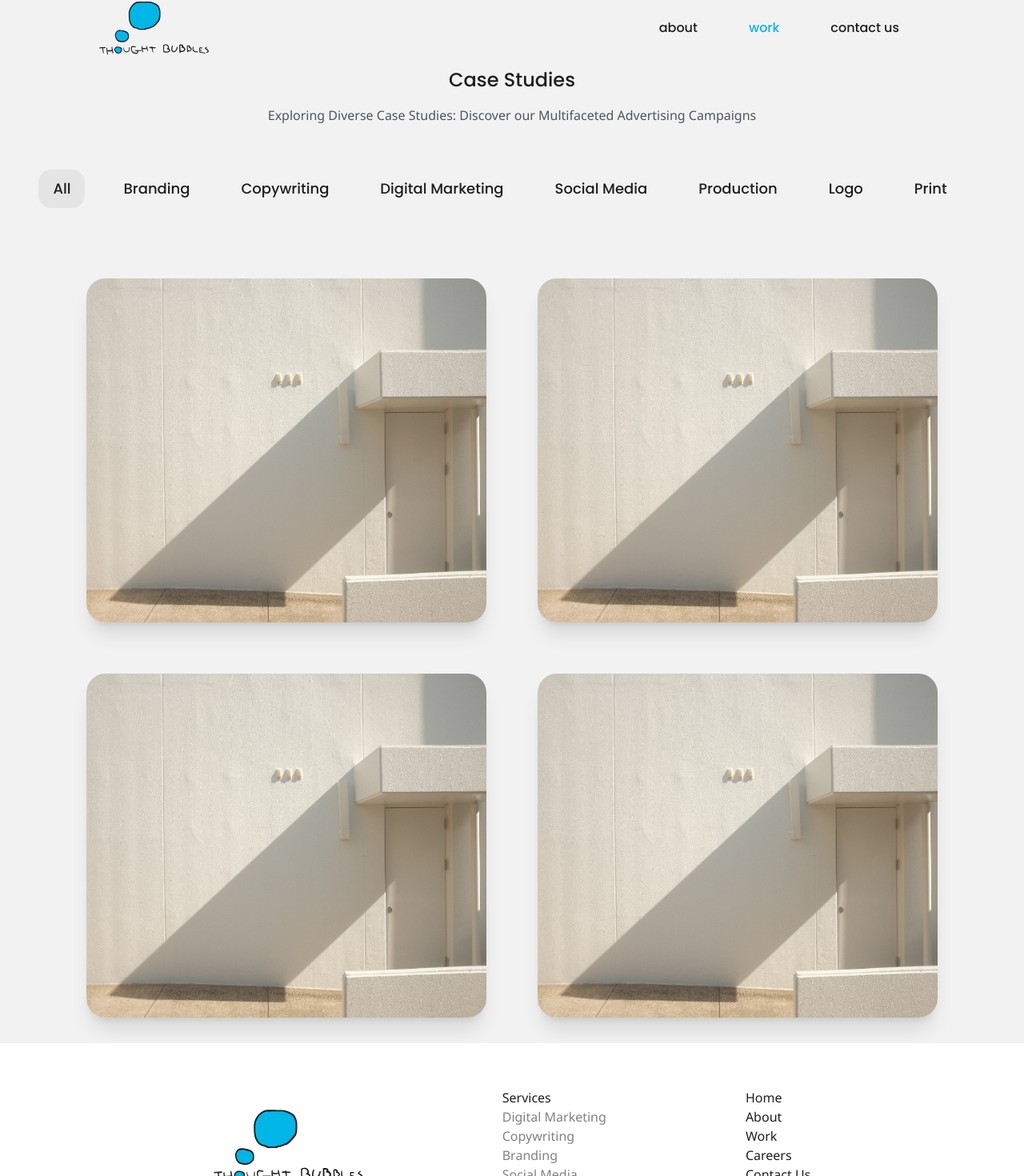
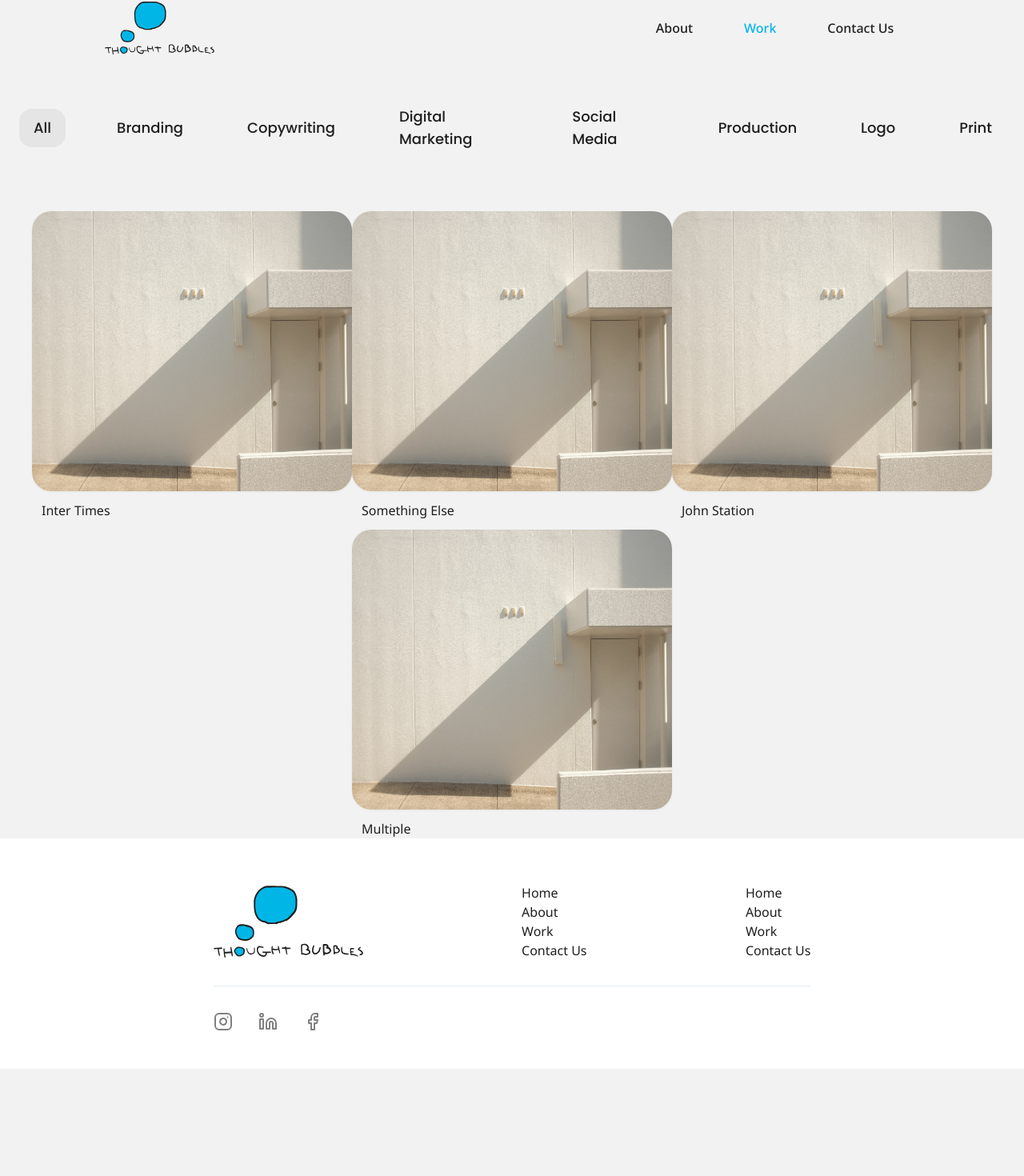
Before and after one commit to vatsalmotiani/thought-bubbles, a Next.js app: page /work/all in a window 1280 px wide. Shown: the part 30-1500 px from the top of the page at 80% size. After the commit the page ends 1366 px from the top, so only its background shows below. Built offline with nearby package versions, Linux system fonts and the light colour scheme.

Commit message:
UI tweaks

```diff
--- /dev/null
+++ b/src/app/contact-us/page.jsx
@@ -0,0 +1,7 @@
+export default function page() {
+  return (
+    <div>
+      <h1>Contact Us</h1>
+    </div>
+  );
+}
--- a/src/app/work/[category]/layout.jsx
+++ b/src/app/work/[category]/layout.jsx
@@ -11,7 +11,7 @@ export function NavigationService({ services, pathname }) {
       <>
         <Link
           href='/work/all'
-          className={`text-tb-black font-poppins font-medium text-lg me-8 px-4 py-2  duration-300 ${pathname === "/work/all" ? "bg-neutral-200 rounded-2xl  border-2 border-neutral-200 " : "hover:text-tb-body"}`}
+          className={`text-tb-black font-poppins font-medium text-lg mx-6 px-4 py-2  duration-300 ${pathname === "/work/all" ? "bg-neutral-200 rounded-2xl  border-2 border-neutral-200 " : "hover:text-tb-body"}`}
         >
           All
         </Link>
@@ -20,7 +20,7 @@ export function NavigationService({ services, pathname }) {
             <Link
               href={`/work/${slugify(service)}`}
               key={i}
-              className={`text-tb-black font-poppins font-medium text-lg me-8 px-4 py-2  duration-300 ${pathname === `/work/${slugify(service)}` ? "bg-neutral-200 rounded-2xl  border-2 border-neutral-200 " : "hover:text-tb-body"}`}
+              className={`text-tb-black font-poppins font-medium text-lg mx-6 px-4 py-2  duration-300 ${pathname === `/work/${slugify(service)}` ? "bg-neutral-200 rounded-2xl  border-2 border-neutral-200 " : "hover:text-tb-body"}`}
             >
               {service}
             </Link>
@@ -37,10 +37,10 @@ export default function CategoryLayout({ children, params }) {
   return (
     <div className=''>
       {/* <Jumbotron img={{ src: "/assets/JumboDes2.svg", width: 300, height: 181, alt: "Think Different - Thought Bubbles" }} /> */}
-      <Title
+      {/* <Title
         heading='Case Studies'
         subheading='Exploring Diverse Case Studies: Discover our Multifaceted Advertising Campaigns'
-      />
+      /> */}
       <div className='flex my-14 justify-center items-center'>
         <NavigationService
           services={serviceList}
--- a/src/app/work/[category]/page.jsx
+++ b/src/app/work/[category]/page.jsx
@@ -2,6 +2,7 @@ import CaseLarge from "@/components/CaseLarge";
 import { slugify, slugifyList } from "@/lib/utils";
 import caseList from "@/data/caseList";
 import CaseCard from "@/components/CaseCard";
+import CaseSmall from "@/components/CaseSmall";
 
 export default function WorkCase({ params }) {
   const cat = params.category;
@@ -12,7 +13,7 @@ export default function WorkCase({ params }) {
             .filter((caseStudy) => slugifyList(caseStudy.category).includes(cat))
             .map((filteredCase) => {
               return (
-                <CaseCard
+                <CaseSmall
                   key={filteredCase.id}
                   caseStudy={filteredCase}
                 />
@@ -24,7 +25,7 @@ export default function WorkCase({ params }) {
             })
         : caseList.map((filteredCase) => {
             return (
-              <CaseCard
+              <CaseSmall
                 key={filteredCase.id}
                 caseStudy={filteredCase}
               />
--- a/src/app/work/cases/[case]/layout.jsx
+++ b/src/app/work/cases/[case]/layout.jsx
@@ -33,7 +33,7 @@ export function Banner({ name, category, img, client }) {
             height='0'
             width='0'
             sizes='100vw'
-            className='h-auto w-[120px]'
+            className='h-auto w-[160px]'
           />
           <p className=' mt-4 text-tb-body text-base'>{client.name}</p>
         </div>
@@ -55,9 +55,9 @@ export function Banner({ name, category, img, client }) {
           height='0'
           width='0'
           sizes='100vw'
-          className='rounded-4xl h-[430px] w-[500px] z-10  col-start-1 row-start-1'
+          className='rounded-4xl h-[400px] w-[800px] z-10  col-start-1 row-start-1'
         />
-        <div className='col-start-1 row-start-1 bg-gradient-to-r from-sky-300 to-tb-blue ms-4 mt-4 rounded-4xl h-[430px] w-[500px]' />
+        <div className='col-start-1 row-start-1 bg-gradient-to-r from-sky-300 to-tb-blue ms-4 mt-4 rounded-4xl h-[400px] w-[800px]' />
       </div>
     </div>
   );
@@ -82,7 +82,7 @@ export function Navigation({ name, pathname }) {
   );
 }
 
-export function RelatedCases() {
+export function RelatedCases({ name }) {
   return (
     <div className='flex flex-col'>
       <p className='font-poppins text-tb-black text-2xl  pb-4'>Checkout Other Case Studies</p>
@@ -132,7 +132,7 @@ export default function CaseLayout({ children, params }) {
 
           {children}
           <hr className='my-8 border-1  border-gray-300' />
-          <RelatedCases />
+          <RelatedCases name={name} />
         </div>
       </div>
     </section>
--- a/src/components/CaseSmall.jsx
+++ b/src/components/CaseSmall.jsx
@@ -8,15 +8,17 @@ export default function CaseSmall({ caseStudy }) {
       <Link href={`/work/cases/${slugify(caseStudy.name)}`}>
         <Image
           src={caseStudy.img}
-          height={300}
-          width={350}
+          height={0}
+          width={0}
+          sizes='100vw'
           alt={caseStudy.name}
-          className='my-3 border-b-8 duration-300 rounded-3xl border-sky-300 hover:border-tb-blue drop-shadow-sm'
+          className='h-[350px] w-[400px] my-3 drop-shadow-sm duration-300 rounded-3xl'
         />
       </Link>
 
-      <p className='ps-3  font-poppins text-tb-black font-medium text-lg'>{caseStudy.name}</p>
-      <p className=' ps-3 text-gray-400'>{caseStudy.category.join(", ")}</p>
+      <p className='ps-3 text-tb-black'>{caseStudy.name}</p>
+
+      {/* <p className=' ps-3 text-gray-400'>{caseStudy.category.join(", ")}</p> */}
       {/* <p className=' ps-3 text-tb-body'>{caseStudy.shortDescription}</p> */}
     </div>
   );
--- a/src/components/Footer.jsx
+++ b/src/components/Footer.jsx
@@ -1,11 +1,10 @@
 import Image from "next/image";
 import Link from "next/link";
 import { Instagram, Linkedin, Facebook } from "react-feather"; // ICONS
-// FONT
 
 export default function Footer() {
   return (
-    <div className='h-96 bg-white flex flex-col justify-between px-20 py-14 items-center'>
+    <div className='h-72 bg-white flex flex-col justify-between px-20 py-14 items-center'>
       <div className='flex justify-between pb-8 w-2/3'>
         <Image
           width='187'
@@ -15,13 +14,33 @@ export default function Footer() {
           src='/tb-logo.svg'
           alt='Thought Bubbles Logo'
         />
-        <div className=' flex flex-col '>
-          <p className='text-tb-black'>Services</p>
-          <p className='text-tb-body hover:text-tb-blue duration-300'>Digital Marketing</p>
-          <p className='text-tb-body hover:text-tb-blue duration-300'>Copywriting</p>
-          <p className='text-tb-body hover:text-tb-blue duration-300'>Branding</p>
-          <p className='text-tb-body hover:text-tb-blue duration-300'>Social Media</p>
-          <p className='text-tb-body hover:text-tb-blue duration-300'>Production</p>
+
+        <div className='text-tb-black flex flex-col'>
+          <Link
+            href='/'
+            className='hover:text-tb-blue  duration-300 '
+          >
+            Home
+          </Link>
+          <Link
+            href='/about'
+            className='hover:text-tb-blue  duration-300 '
+          >
+            About
+          </Link>
+          <Link
+            href='/work/all'
+            className='hover:text-tb-blue  duration-300 '
+          >
+            Work
+          </Link>
+
+          <Link
+            href='/contact-us'
+            className='hover:text-tb-blue  duration-300 '
+          >
+            Contact Us
+          </Link>
         </div>
         <div className=' text-tb-black flex flex-col'>
           <Link
@@ -42,12 +61,7 @@ export default function Footer() {
           >
             Work
           </Link>
-          <Link
-            href='/careers'
-            className='hover:text-tb-blue  duration-300 '
-          >
-            Careers
-          </Link>
+
           <Link
             href='/contact-us'
             className='hover:text-tb-blue  duration-300 '
--- a/src/components/Navbar.jsx
+++ b/src/components/Navbar.jsx
@@ -24,7 +24,7 @@ export default function Navbar() {
     },
   ];
   return (
-    <div className='flex w-[1080px] justify-between items-center px-6 pt-8'>
+    <div className='flex w-5/6 justify-between items-center px-6 pt-8'>
       <Link href='/'>
         <Image
           src='/tb-logo.svg'
@@ -36,7 +36,7 @@ export default function Navbar() {
         />
       </Link>
 
-      <div className='font-poppins text-base font-medium lowercase'>
+      <div className='text-base font-medium'>
         {navLinks.map(({ name, url, parent }) => {
           const isActive = pathname.startsWith(`${url}`) || pathname.startsWith(`${parent}`);
           return (
```
